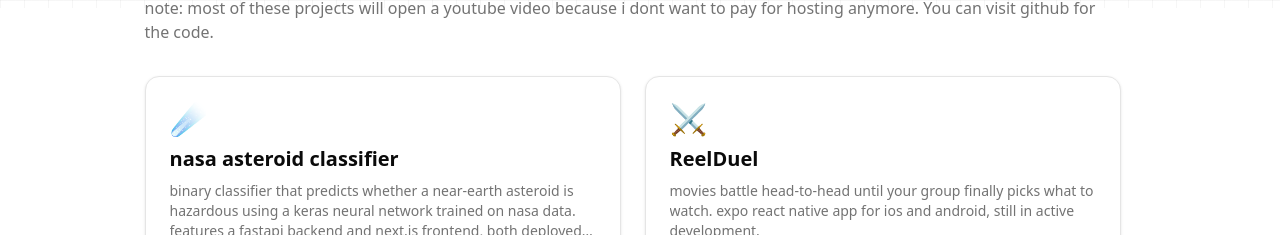
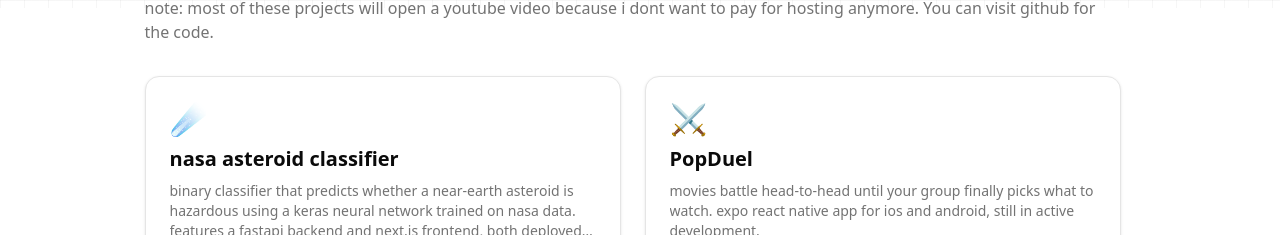
Before and after one commit to enesdemirelus/enes-demirel-website, a Next.js app: page / in a window 1280 px wide. Shown: the part 792-1027 px from the top of the page. Built offline with nearby package versions, Linux system fonts and the light colour scheme.

Commit message:
changed app name

```diff
--- a/app/page.tsx
+++ b/app/page.tsx
@@ -35,9 +35,9 @@ const featuredProjects = [
     tags: ["python", "tensorflow", "keras", "fastapi", "next.js", "railway"],
   },
   {
-    slug: "reelduel",
+    slug: "popduel",
     emoji: "⚔️",
-    title: "ReelDuel",
+    title: "PopDuel",
     description:
       "movies battle head-to-head until your group finally picks what to watch. expo react native app for ios and android, still in active development.",
     tags: ["react native", "expo", "typescript", "firebase", "tmdb api"],
```
